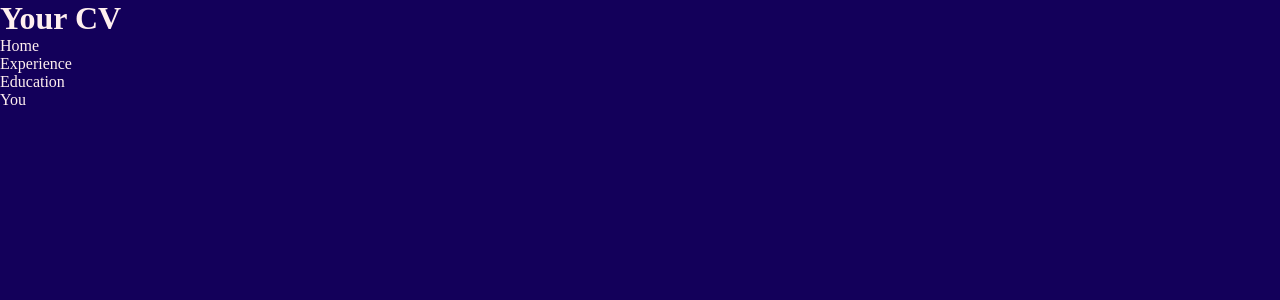
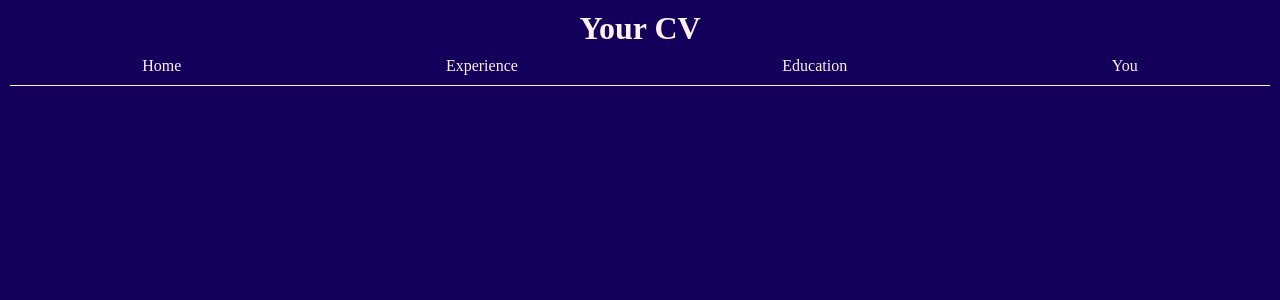
Before and after one commit to MBright90/cv-application, a React app: page / in a window 1280 px wide. Shown: the top 300 px of the page. Built offline with nearby package versions, Linux system fonts and the light colour scheme.

Commit message:
Add styles for header

```diff
--- a/src/style/style.css
+++ b/src/style/style.css
@@ -4,6 +4,7 @@
     margin: 0;
     padding: 0;
     text-decoration: none;
+    user-select: none;
 }
 
 .page-layout {
@@ -11,3 +12,27 @@
     color: #ffefef;
     min-height: 100vh;
 }
+
+header {
+    align-items: center;
+    display: flex;
+    flex-direction: column;
+    gap: 10px;
+    justify-content: center;
+    padding: 10px;
+}
+
+header h1 {
+    text-align: center;
+}
+
+header > nav {
+    border-bottom: 1px solid #ffefef;
+    padding-bottom: 10px;
+    width: 100%;
+}
+
+header ul {
+    display: flex;
+    justify-content: space-around;
+}
```
